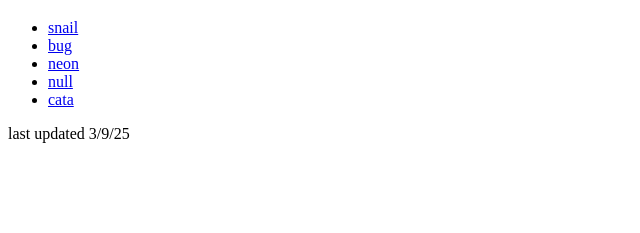
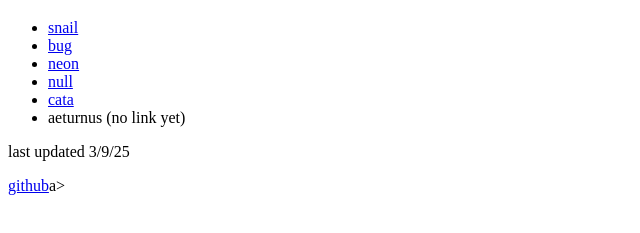
Before and after one commit to snailmusic/dripring, a plain HTML site: page index.html in a window 1280 px wide. Shown: the part 61-294 px from the top of the page, without its empty margins (0-640 px from the left). Drawn offline with Linux system fonts and the light colour scheme.

Commit message:
add aet.....

```diff
--- a/index.html
+++ b/index.html
@@ -11,7 +11,9 @@
       <li><a href="https://zedneon.github.io/">neon</a></li>
       <li><a href="https://null00.neocities.org/">null</a></li>
       <li><a href="https://aviancataclysm.neocities.org">cata</a></li>
+      <li><a>aeturnus (no link yet)</a></li>
     </ul>
     <p>last updated 3/9/25</p>
+    <p><a href="https://github.com/snailmusic/dripring">github</a>a></p>
   </body>
 </html>
```
